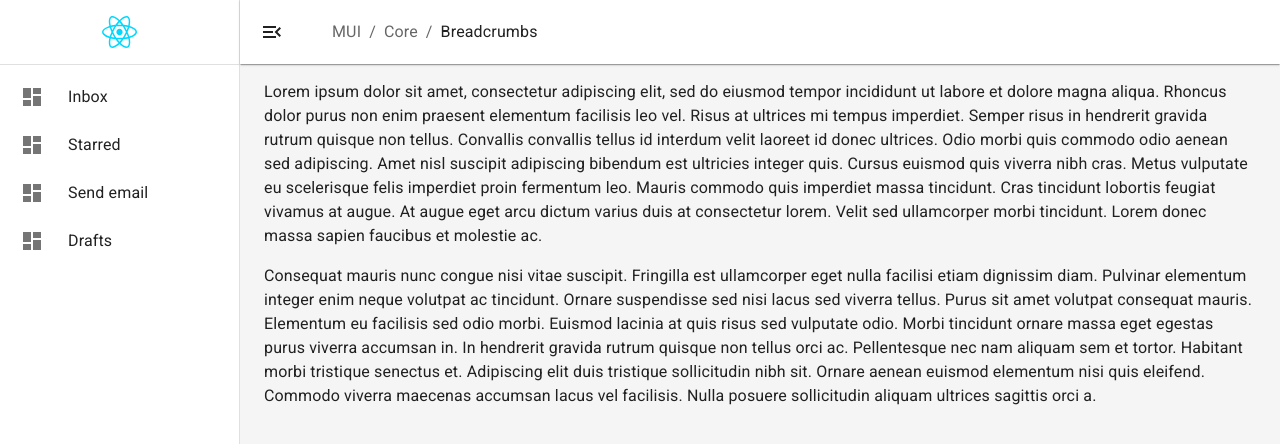
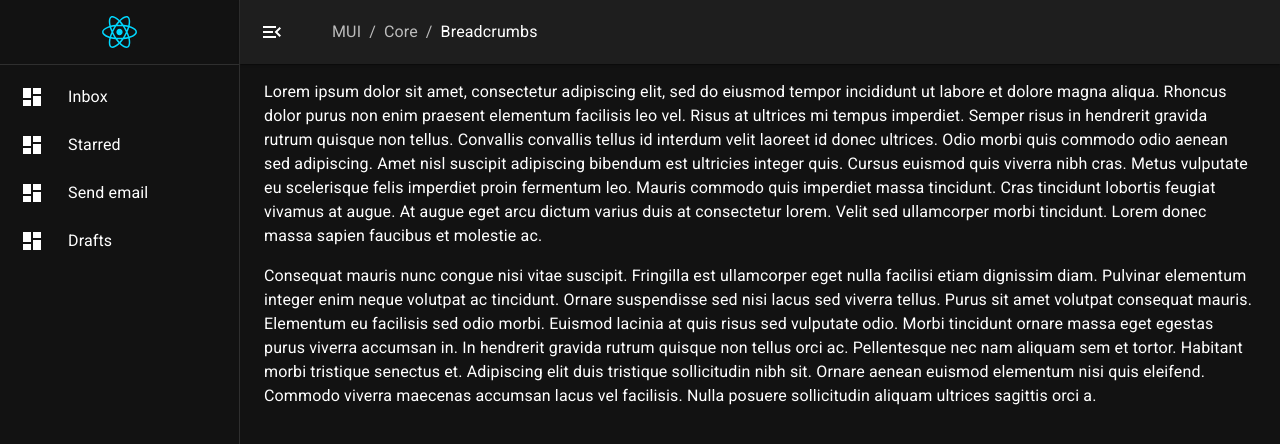
Before and after one commit to Bse-B2c/admin-web-frontend, a React (Vite) app: page / in a window 1280 px wide. Shown: the top 444 px of the page. Built offline with nearby package versions, Linux system fonts and the light colour scheme.

Commit message:
Adding React router dom;Adding Login router; Adding default Router;

```diff
--- a/package.json
+++ b/package.json
@@ -18,7 +18,8 @@
     "path": "^0.12.7",
     "react": "^18.2.0",
     "react-dom": "^18.2.0",
-    "react-redux": "^8.0.5"
+    "react-redux": "^8.0.5",
+    "react-router-dom": "^6.9.0"
   },
   "devDependencies": {
     "prettier": "^2.8.4",
--- a/src/App.tsx
+++ b/src/App.tsx
@@ -1,19 +1,13 @@
-import React from 'react';
-import Layout from '@layouts/Layout';
+import React, { lazy } from 'react';
 import { createTheme, responsiveFontSizes, ThemeProvider } from '@mui/material';
-import { grey, purple } from '@mui/material/colors';
+import { Route, Routes } from 'react-router-dom';
+
+const Login = lazy(() => import('@pages/Login'));
+const Layout = lazy(() => import('@layouts/Layout'));
 
 let theme = createTheme({
 	palette: {
-		primary: {
-			main: purple[500],
-		},
-		secondary: {
-			main: grey[500],
-		},
-		background: {
-			default: grey[100],
-		},
+		mode: 'dark',
 	},
 });
 theme = responsiveFontSizes(theme);
@@ -21,7 +15,10 @@ theme = responsiveFontSizes(theme);
 function App() {
 	return (
 		<ThemeProvider theme={theme}>
-			<Layout />
+			<Routes>
+				<Route path={'login'} element={<Login />} />
+				<Route path={'/*'} element={<Layout />} />
+			</Routes>
 		</ThemeProvider>
 	);
 }
--- a/src/main.tsx
+++ b/src/main.tsx
@@ -1,6 +1,7 @@
 import React from 'react';
 import ReactDOM from 'react-dom/client';
 import App from './App';
+import { BrowserRouter } from 'react-router-dom';
 import { Provider } from 'react-redux';
 
 import { store } from '@/store';
@@ -8,7 +9,9 @@ import { store } from '@/store';
 ReactDOM.createRoot(document.getElementById('root') as HTMLElement).render(
 	<React.StrictMode>
 		<Provider store={store}>
-			<App />
+			<BrowserRouter>
+				<App />
+			</BrowserRouter>
 		</Provider>
 	</React.StrictMode>
 );
```
Also changed, not shown: 1 other file (tests, documents, lock files or other folders).
